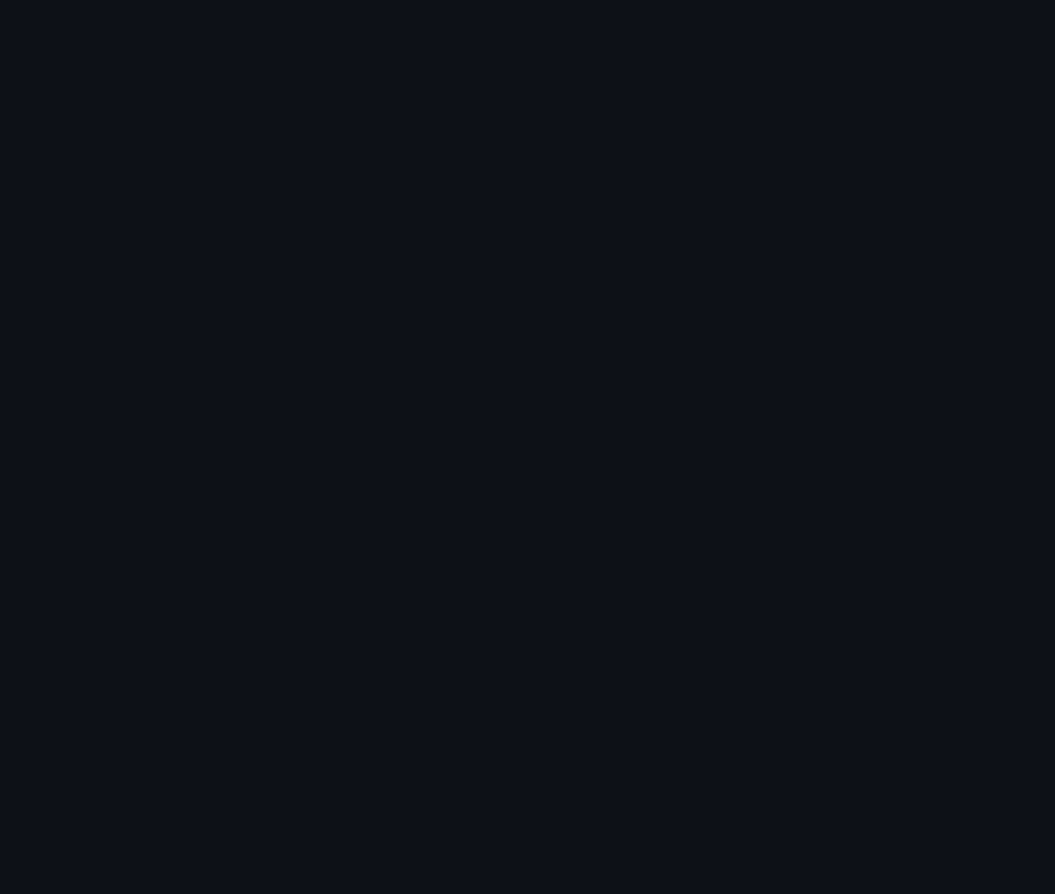
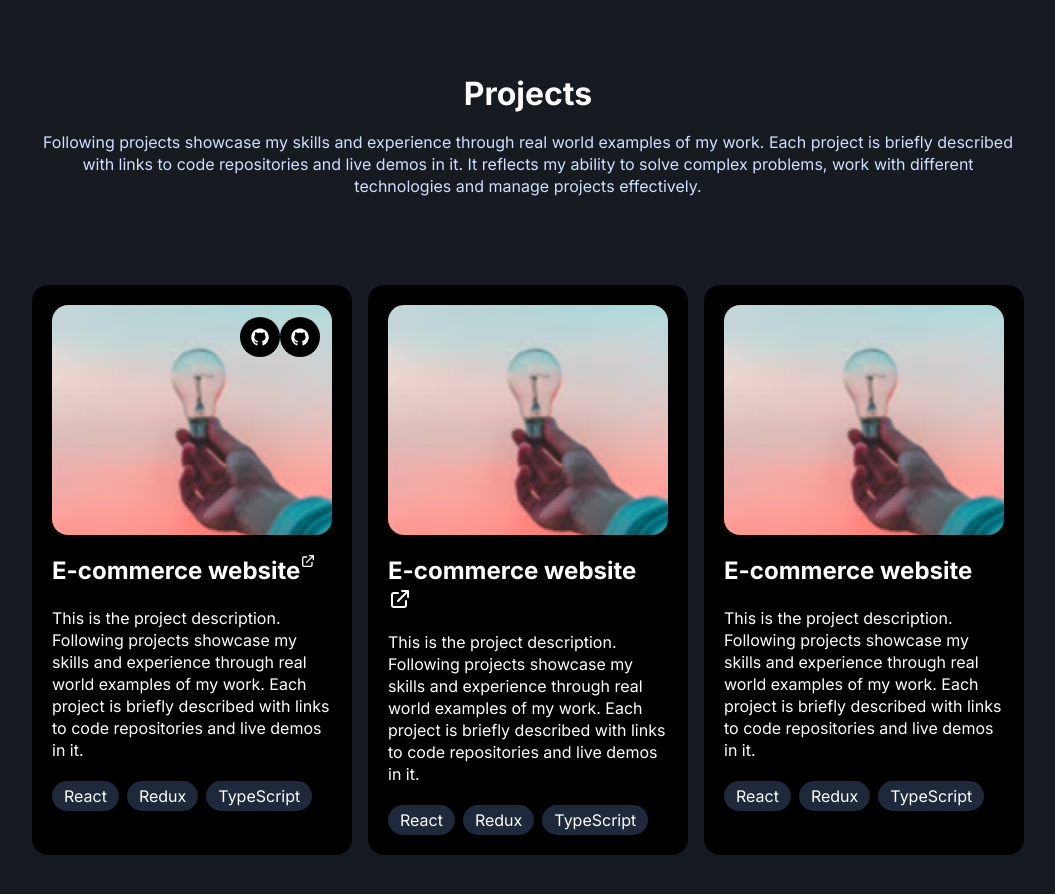
Before and after one commit to ZaliyhaMahmood/portfolio2, a Next.js app: page / in a window 1280 px wide. Shown: the part 1700-2594 px from the top of the page, without its empty margins (112-1167 px from the left). Before the commit the page ends 1687 px from the top, so only its background shows below. Built offline with nearby package versions, Linux system fonts and the light colour scheme.

Commit message:
add projects section

```diff
--- a/app/page.tsx
+++ b/app/page.tsx
@@ -1,3 +1,4 @@
+import Projects from "@/components/Projects";
 import Skills from "@/components/Skills";
 import React from "react";
 
@@ -19,6 +20,7 @@ const Home = () => {
       </section>
 
       <Skills />
+      <Projects />
     </main>
   );
 };
--- a/components/Navbar.tsx
+++ b/components/Navbar.tsx
@@ -30,10 +30,10 @@ const Navbar = () => {
             <Link href="#skills">Skills</Link>
           </li>
           <li className="body-text">
-            <Link href="/">Projects</Link>
+            <Link href="#projects">Projects</Link>
           </li>
           <li className="body-text">
-            <Link href="/">Contact</Link>
+            <Link href="#contact">Contact</Link>
           </li>
         </ul>
       </div>
--- /dev/null
+++ b/components/Projects.tsx
@@ -0,0 +1,138 @@
+"use client";
+import Image from "next/image";
+import { AiFillGithub } from "react-icons/ai";
+import { HiOutlineExternalLink } from "react-icons/hi";
+
+const Projects = () => {
+  return (
+    <section
+      id="projects"
+      className="body-text text-center mt-60 text-white w-full p-20 my-16 bg-black-200 border-t border-black"
+    >
+      <div>
+        <h2 className="heading3  mb-5 ">Projects</h2>
+        <p className="text-body text-white-800">
+          Following projects showcase my skills and experience through real
+          world examples of my work. Each project is briefly described with
+          links to code repositories and live demos in it. It reflects my
+          ability to solve complex problems, work with different technologies
+          and manage projects effectively.{" "}
+        </p>
+
+        <div className="grid grid-cols-3 gap-4 mt-12">
+          <div className="bg-black rounded-2xl p-5 text-left mt-10">
+            <div className="relative w-full h-[230px] rounded-2xl">
+              <Image
+                src="/test.png"
+                alt="project image"
+                className="w-full h-full object-cover rounded-2xl"
+                width={100}
+                height={100}
+              />
+
+              <div className="absolute inset-0 flex justify-end m-3 card-img_hover">
+                <div
+                  onClick={() => window.open("www.github.com", "_blank")}
+                  className="bg-black rounded-full w-10 h-10 flex-center cursor-pointer"
+                >
+                  <AiFillGithub className="w-1/2 h-1/2 object-contain" />
+                </div>
+                <div
+                  onClick={() => window.open("www.github.com", "_blank")}
+                  className="bg-black rounded-full w-10 h-10 flex-center cursor-pointer"
+                >
+                  <AiFillGithub className="w-1/2 h-1/2 object-contain" />
+                </div>
+              </div>
+            </div>
+            <div className="flex items-center">
+              <p className="font-bold text-2xl pt-5">E-commerce website</p>
+              <HiOutlineExternalLink />
+            </div>
+            <p className="mt-5">
+              This is the project description. Following projects showcase my
+              skills and experience through real world examples of my work. Each
+              project is briefly described with links to code repositories and
+              live demos in it.{" "}
+            </p>
+            <div className="flex gap-2">
+              <div className="rounded-full bg-slate-800 w-fit px-3 py-1 mt-5">
+                React
+              </div>
+              <div className="rounded-full bg-slate-800 w-fit px-3 py-1 mt-5">
+                Redux
+              </div>
+              <div className="rounded-full bg-slate-800 w-fit px-3 py-1 mt-5">
+                TypeScript
+              </div>
+            </div>
+          </div>
+          <div className="bg-black rounded-2xl p-5 text-left mt-10">
+            <div className="relative w-full h-[230px] object-cover rounded-2xl">
+              <Image
+                src="/test.png"
+                alt="project image"
+                className="w-full h-full object-cover rounded-2xl"
+                width={100}
+                height={100}
+              />
+            </div>
+            <p className="font-bold text-2xl pt-5 block">
+              E-commerce website
+              <HiOutlineExternalLink />
+            </p>
+            <p className="mt-5">
+              This is the project description. Following projects showcase my
+              skills and experience through real world examples of my work. Each
+              project is briefly described with links to code repositories and
+              live demos in it.{" "}
+            </p>
+            <div className="flex gap-2">
+              <div className="rounded-full bg-slate-800 w-fit px-3 py-1 mt-5">
+                React
+              </div>
+              <div className="rounded-full bg-slate-800 w-fit px-3 py-1 mt-5">
+                Redux
+              </div>
+              <div className="rounded-full bg-slate-800 w-fit px-3 py-1 mt-5">
+                TypeScript
+              </div>
+            </div>
+          </div>
+          <div className="bg-black rounded-2xl p-5 text-left mt-10">
+            <div className="relative w-full h-[230px] object-cover rounded-2xl">
+              <Image
+                src="/test.png"
+                alt="project image"
+                className="w-full h-full object-cover rounded-2xl"
+                width={100}
+                height={100}
+              />
+            </div>
+
+            <p className="font-bold text-2xl pt-5">E-commerce website</p>
+            <p className="mt-5">
+              This is the project description. Following projects showcase my
+              skills and experience through real world examples of my work. Each
+              project is briefly described with links to code repositories and
+              live demos in it.{" "}
+            </p>
+            <div className="flex gap-2">
+              <div className="rounded-full bg-slate-800 w-fit px-3 py-1 mt-5">
+                React
+              </div>
+              <div className="rounded-full bg-slate-800 w-fit px-3 py-1 mt-5">
+                Redux
+              </div>
+              <div className="rounded-full bg-slate-800 w-fit px-3 py-1 mt-5">
+                TypeScript
+              </div>
+            </div>
+          </div>
+        </div>
+      </div>
+    </section>
+  );
+};
+
+export default Projects;
```
Also changed, not shown: public/test.png (added).
